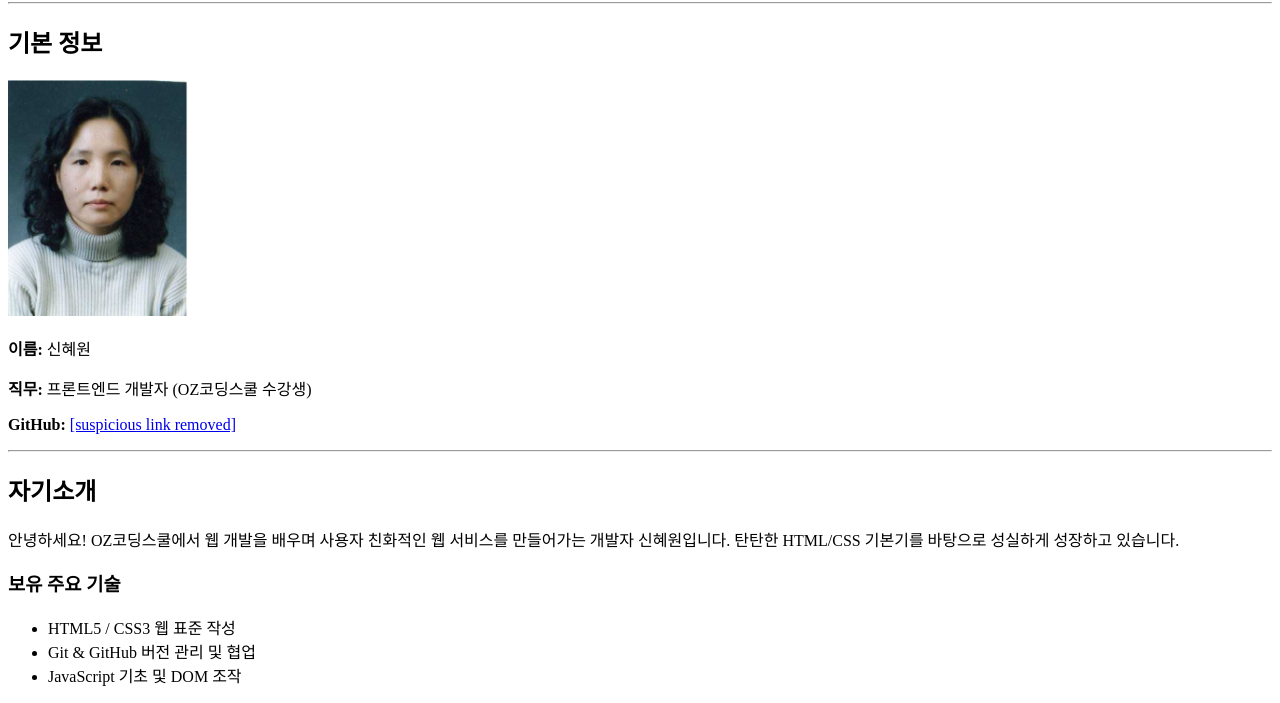
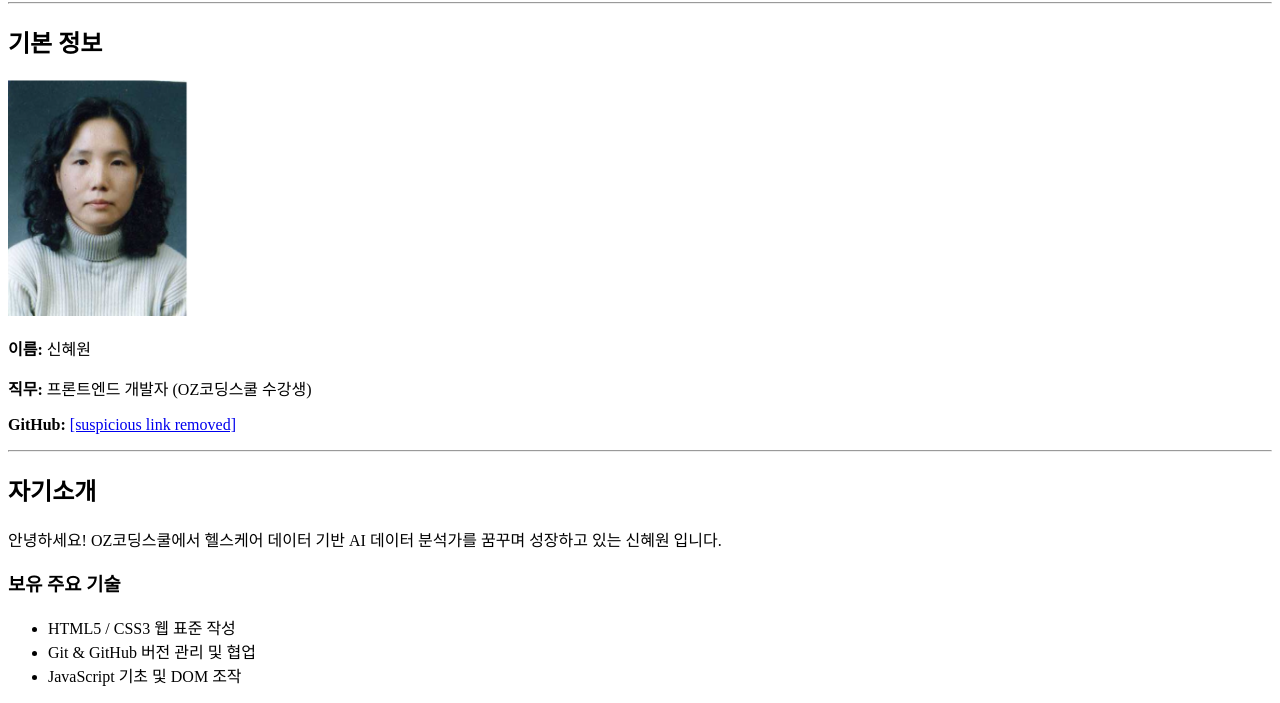
Before and after one commit to poohmom735-stack/AH_07_HAEWONSHIN, a plain HTML site: page oz_assignment/HTML_CSS/day2/resume.html in a window 1280 px wide. Shown: the part 87-790 px from the top of the page. Drawn offline with Linux system fonts and the light colour scheme.

Commit message:
Revise introduction and update GitHub link
Updated personal introduction and GitHub link in resume.

```diff
--- a/oz_assignment/HTML_CSS/day2/resume.html
+++ b/oz_assignment/HTML_CSS/day2/resume.html
@@ -18,7 +18,7 @@
 
         <p><strong>이름:</strong> 신혜원</p>
         <p><strong>직무:</strong> 프론트엔드 개발자 (OZ코딩스쿨 수강생)</p>
-        <!-- 실제 본인의 GitHub 주소로 변경하세요 -->
+        <!-- https://github.com/poohmom735-stack/AH_07_HAEWONSHIN -->
         <p><strong>GitHub:</strong> <a href="[suspicious link removed]" target="_blank">[suspicious link removed]</a></p>
     </section>
 
@@ -27,7 +27,7 @@
     <!-- 3. 자기소개 및 목록 (<p>, <ul>, <ol>, <li>) -->
     <section>
         <h2>자기소개</h2>
-        <p>안녕하세요! OZ코딩스쿨에서 웹 개발을 배우며 사용자 친화적인 웹 서비스를 만들어가는 개발자 신혜원입니다. 탄탄한 HTML/CSS 기본기를 바탕으로 성실하게 성장하고 있습니다.</p>
+        <p>안녕하세요! OZ코딩스쿨에서 헬스케어 데이터 기반 AI 데이터 분석가를 꿈꾸며 성장하고 있는 신혜원 입니다.</p>
 
         <h3>보유 주요 기술</h3>
         <ul>
```
